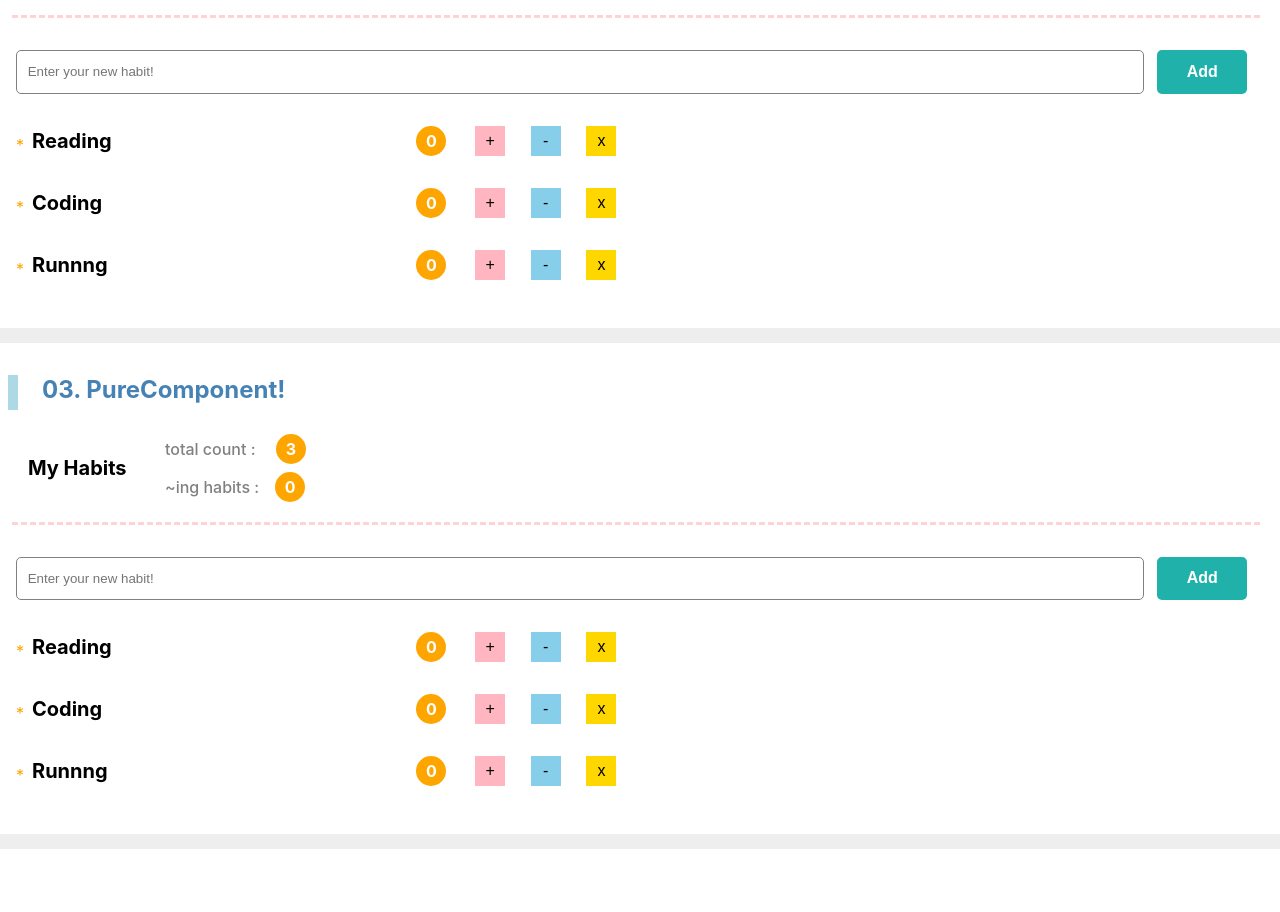
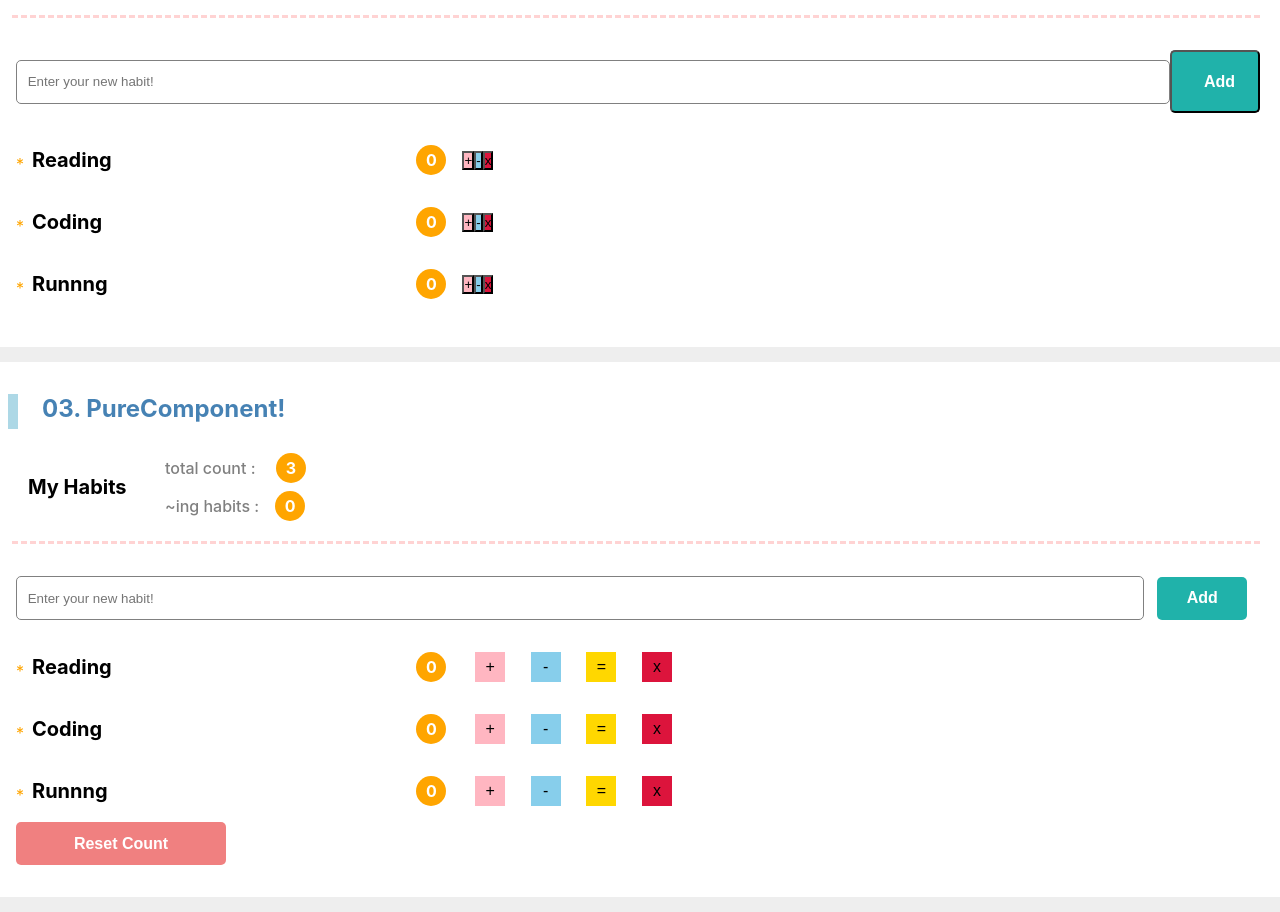
Before and after one commit to syeon-nv/reactDC-all, a React (Create React App) app in the folder react_all/: page / in a window 1280 px wide. Shown: the part 340-1252 px from the top of the page. Before the commit the page ends 1189 px from the top, so only its background shows below. Built offline with nearby package versions, Linux system fonts and the light colour scheme.

Commit message:
pure component

```diff
--- a/react_all/src/App.css
+++ b/react_all/src/App.css
@@ -6,7 +6,7 @@
 .sec_title {
     margin-left: -1em;
     padding-left: 1em;
-    padding-bottom: .25em;
+    padding-bottom: 0.25em;
     border-left: 10px solid lightblue;
     color: steelblue;
 }
@@ -26,7 +26,7 @@ section {
     padding: 1em 0;
     position: relative;
 }
-.habit::before{
+.habit::before {
     content: "*";
     position: absolute;
     top: 50%;
@@ -68,8 +68,7 @@ section {
     -o-border-radius: 50%;
 }
 
-.habit .habit-btn,
-.submit-habit {
+.common-habit-btn {
     display: flex;
     align-items: center;
     justify-content: center;
@@ -89,8 +88,11 @@ section {
 .habit .habit-decrease {
     background-color: skyblue;
 }
+.habit .habit-modify {
+    background-color: gold;
+}
 .habit .habit-delete {
-    background-color: gold;
+    background-color: crimson;
 }
 .addhabit-form {
     padding: 1em 0;
@@ -108,21 +110,21 @@ section {
     -moz-border-radius: 5px;
     -ms-border-radius: 5px;
     -o-border-radius: 5px;
-    transition: all .25s ease;
-    -webkit-transition: all .25s ease;
-    -moz-transition: all .25s ease;
-    -ms-transition: all .25s ease;
-    -o-transition: all .25s ease;
+    transition: all 0.25s ease;
+    -webkit-transition: all 0.25s ease;
+    -moz-transition: all 0.25s ease;
+    -ms-transition: all 0.25s ease;
+    -o-transition: all 0.25s ease;
 }
 .input-habit:focus {
     outline-color: #20b2aa;
     background-color: rgba(32, 178, 170, 0.08);
     outline-width: 2px;
-    transition: all .25s ease;
-    -webkit-transition: all .25s ease;
-    -moz-transition: all .25s ease;
-    -ms-transition: all .25s ease;
-    -o-transition: all .25s ease;
+    transition: all 0.25s ease;
+    -webkit-transition: all 0.25s ease;
+    -moz-transition: all 0.25s ease;
+    -ms-transition: all 0.25s ease;
+    -o-transition: all 0.25s ease;
 }
 
 .submit-habit {
@@ -134,6 +136,22 @@ section {
     line-height: 1;
     font-size: 1rem;
     background-color: lightseagreen;
+    -webkit-border-radius: 5px;
+    -moz-border-radius: 5px;
+    -ms-border-radius: 5px;
+    -o-border-radius: 5px;
+}
+
+.reset-habit {
+    width: 210px;
+    padding: 1.355em 2em;
+    color: white;
+    border-radius: 5px;
+    font-weight: bold;
+    line-height: 1;
+    font-size: 1rem;
+    margin-left: -1em;
+    background-color: lightcoral;
     -webkit-border-radius: 5px;
     -moz-border-radius: 5px;
     -ms-border-radius: 5px;
@@ -158,7 +176,7 @@ header {
 }
 
 .bl-habit-count {
-    padding: .25em 0;
+    padding: 0.25em 0;
     padding-left: 1vw;
     font-weight: 500;
     color: gray;
--- a/react_all/src/pureComponent/addForm.jsx
+++ b/react_all/src/pureComponent/addForm.jsx
@@ -11,22 +11,24 @@ class AddForm extends PureComponent {
         val && this.props.onAdd(val);
         this.formRef.current.reset();
     };
-
+    onChange = (e) => {
+        // if (!this.props.modify) return;
+        // const { value, name } = e.target;
+        // const modifyHabit = { ...this.props.modify, [name]: value };
+        // console.log(value);
+    };
     render() {
         return (
-      <form
-        className="addhabit-form"
-        ref={this.formRef}
-        onSubmit={this.onSubmit}
-      >
+            <form className='addhabit-form' ref={this.formRef} onSubmit={this.onSubmit}>
                 <input
-          className="input-habit"
-          type="text"
-          placeholder="Enter your new habit!"
+                    className='input-habit'
+                    type='text'
+                    placeholder='Enter your new habit!'
                     ref={this.inputRef}
+                    onChange={this.onChange}
                 />
 
-        <button className="submit-habit">Add</button>
+                <button className='submit-habit common-habit-btn'>Add</button>
             </form>
         );
     }
--- a/react_all/src/pureComponent/habit.jsx
+++ b/react_all/src/pureComponent/habit.jsx
@@ -18,39 +18,47 @@ class Habit extends PureComponent {
       따라서, state 값의 변화가 있는 컴포넌트의 render 함수만을 호출하도록 하기 위해 pureComponent를 사용함
     */
     handleIncrement = () => {
-    /*
         this.props.onIncrement(this.props.habit);
-      기존의 일반 component를 사용할 경우의 state 전달방식 > pure 에서는 state 값의 변화를 인지하지 못해 업데이트가 일어나지 않음
-    */
-
-    this.props.onIncrement(this.props.count);
     };
     handleDecrement = () => {
         this.props.onDecrement(this.props.habit);
     };
-  handleDelete = (habit) => {
+    handleDelete = () => {
         this.props.onDelete(this.props.habit);
+    };
+
+    handleModify = () => {
+        this.props.onModify(this.props.habit);
     };
     render() {
         const { name, count } = this.props.habit;
 
         return (
-      <li className="habit">
-        <span className="habit-name"> {name}</span>
-        <span className="habit-count">{count}</span>
+            <li className='habit'>
+                <span className='habit-name'> {name}</span>
+                <span className='habit-count'>{count}</span>
                 <button
-          className="habit-btn habit-increase"
+                    className='habit-btn habit-increase common-habit-btn'
                     onClick={this.handleIncrement}
                 >
                     +
                 </button>
                 <button
-          className="habit-btn habit-decrease"
+                    className='habit-btn habit-decrease common-habit-btn'
                     onClick={this.handleDecrement}
                 >
                     -
                 </button>
-        <button className="habit-btn habit-delete" onClick={this.handleDelete}>
+                <button
+                    className='habit-btn habit-modify common-habit-btn'
+                    onClick={this.handleModify}
+                >
+                    =
+                </button>
+                <button
+                    className='habit-btn habit-delete common-habit-btn'
+                    onClick={this.handleDelete}
+                >
                     x
                 </button>
             </li>
--- a/react_all/src/pureComponent/habitList.jsx
+++ b/react_all/src/pureComponent/habitList.jsx
@@ -18,6 +18,7 @@ class HabitList extends PureComponent {
     새로운 Object를 생성하여 업데이트를 하는 것이 바람직함 --> 매번 깊은 복사를 하여 값을 변경하는 것이 불편하기 때문에 이를 위한 라이브러리가 있음
 
   */
+
     handleIncrement = (habit) => {
         this.props.onIncrement(habit);
     };
@@ -31,11 +32,13 @@ class HabitList extends PureComponent {
     handleAdd = (name) => {
         this.props.onAdd(name);
     };
-
+    handleModify = (habit) => {
+        this.props.onModify(habit);
+    };
     render() {
         return (
             <>
-        <AddForm onAdd={this.handleAdd} />
+                <AddForm onAdd={this.handleAdd} modify={this.props.modify} />
                 <ul>
                     {this.props.habits.map((habit) => {
                         return (
@@ -46,6 +49,7 @@ class HabitList extends PureComponent {
                                 onDecrement={this.handleDecrement}
                                 onDelete={this.handleDelete}
                                 onAdd={this.handleAdd}
+                                onModify={this.handleModify}
                             />
                         );
                     })}
--- a/react_all/src/pureComponent/pureRcc.jsx
+++ b/react_all/src/pureComponent/pureRcc.jsx
@@ -1,14 +1,15 @@
-import React, { Component } from "react";
+import React, { PureComponent } from "react";
 import HabitHeader from "./habitHeader";
 import HabitList from "./habitList";
 
-class PureRcc extends Component {
+class PureRcc extends PureComponent {
     state = {
         habits: [
             { id: 1, name: "Reading", count: 0 },
             { id: 2, name: "Coding", count: 0 },
             { id: 3, name: "Runnng", count: 0 },
         ],
+        modify: { id: 0, name: "", count: 0 },
     };
     handleIncrement = (habit) => {
         const habits = this.state.habits.map((item) => {
@@ -40,23 +41,38 @@ class PureRcc extends Component {
         this.setState({ habits });
     };
 
-  handleReset = () => {};
+    handleReset = () => {
+        const habits = this.state.habits.map((item) => {
+            if (item.count > 0) {
+                return { ...item, count: 0 };
+            }
+            return item;
+        });
+        this.setState({ habits });
+    };
+    handleModify = (habit) => {
+        const modify = { ...this.state.modify, id: habit.id, name: habit.name };
+        this.setState({ modify });
+    };
     render() {
         return (
             <>
                 <HabitHeader
                     totalHabitCount={this.state.habits.length}
-          processHabitCount={
-            this.state.habits.filter((item) => item.count > 0).length
-          }
+                    processHabitCount={this.state.habits.filter((item) => item.count > 0).length}
                 />
                 <HabitList
+                    modify={this.state.modify}
                     habits={this.state.habits}
                     onAdd={this.handleAdd}
                     onIncrement={this.handleIncrement}
                     onDecrement={this.handleDecrement}
                     onDelete={this.handleDelete}
+                    onModify={this.handleModify}
                 />
+                <button className='reset-habit common-habit-btn' onClick={this.handleReset}>
+                    Reset Count
+                </button>
             </>
         );
     }
```
Also changed, not shown: react_all/src/pureComponent/habitHeader.jsx (+8 -10 lines), react_all/src/rcc/habitHeader.jsx (+6 -8 lines), 1 other file (tests, documents, lock files or other folders). Lines whose indentation alone changed are shown as unchanged.
